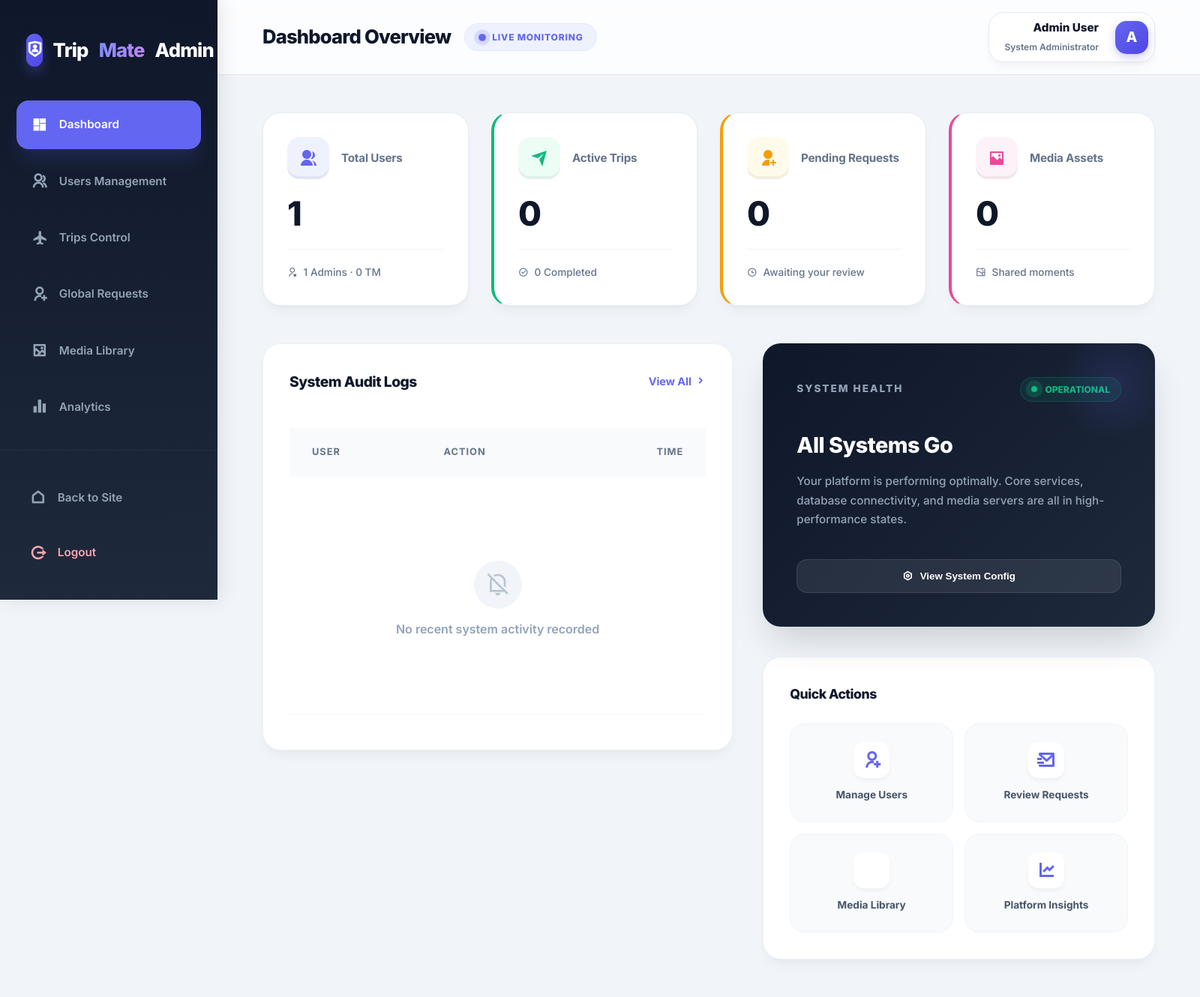
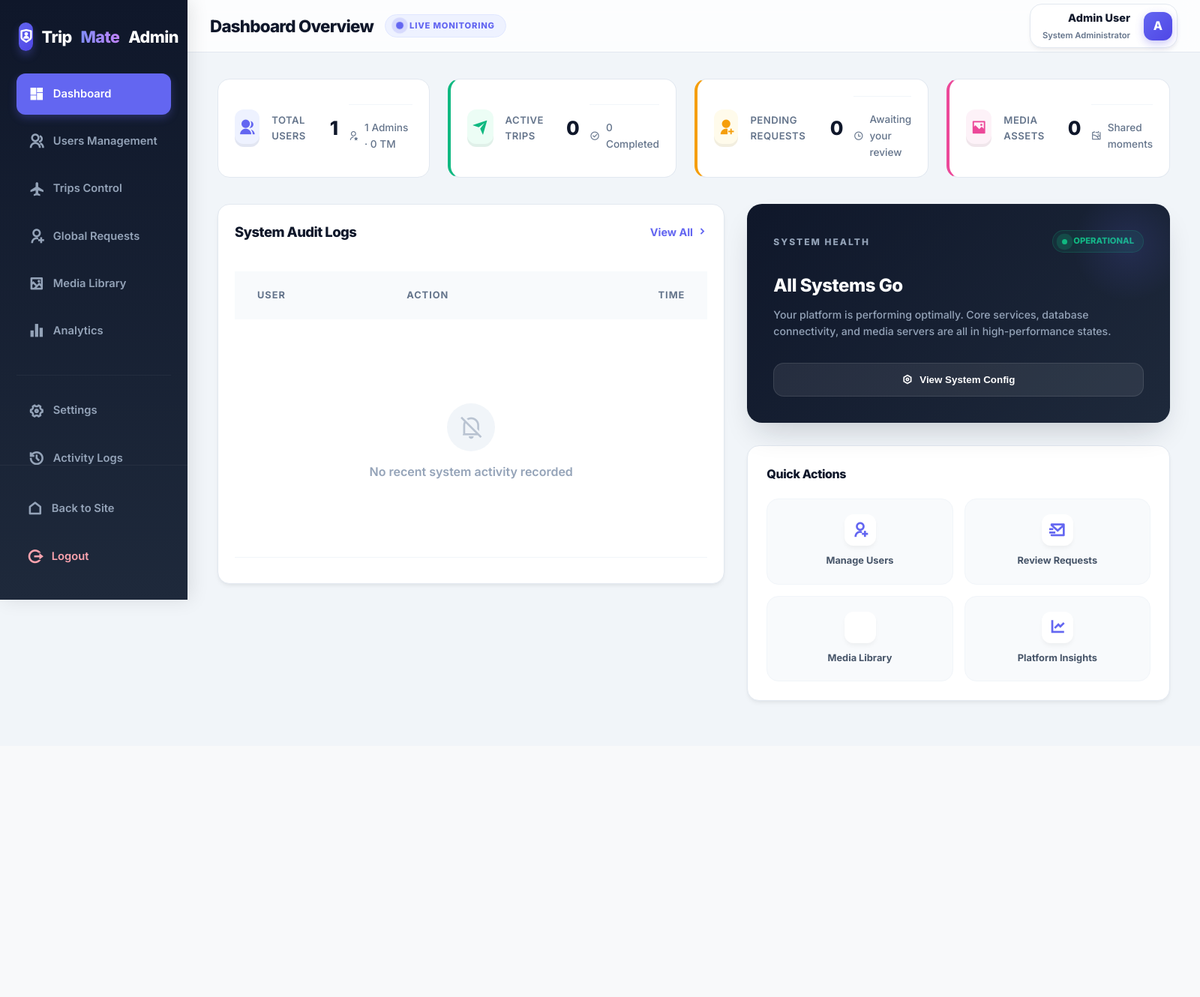
Before and after one commit to kthacking/TripMate, a PHP site: page /admin_dashboard.php in a window 1600 px wide. Shown: the whole page at 75% size. After the commit the page ends 939 px from the top, so only its background shows below. Run offline with PHP 8.4, Linux system fonts and the light colour scheme; a user stored in the database is signed in; data comes from the database, SQL or seed files in the repository; data that the repository does not hold is empty.

Commit message:
Fix the overall page scaling and layout in the TripMate

```diff
--- a/admin_dashboard.php
+++ b/admin_dashboard.php
@@ -22,7 +22,7 @@ try {
 ?>
 
 <!-- Stat Grid -->
-<div style="display: grid; grid-template-columns: repeat(4, 1fr); gap: 30px; margin-bottom: 50px;">
+<div style="display: grid; grid-template-columns: repeat(4, 1fr); gap: 24px; margin-bottom: 35px;">
 
     <div class="stat-card">
         <div class="stat-header">
@@ -70,12 +70,12 @@ try {
 
 </div>
 
-<div style="display: grid; grid-template-columns: 1.2fr 1fr; gap: 40px; align-items: start;">
+<div style="display: grid; grid-template-columns: 1.2fr 1fr; gap: 30px; align-items: start;">
 
     <!-- Recent Logs -->
-    <div class="admin-card" style="min-height: 500px;">
-        <div style="display: flex; justify-content: space-between; align-items: center; margin-bottom: 35px;">
-            <h3 style="font-size: 1.2rem; font-weight: 850; color: var(--admin-text-main); letter-spacing: -0.5px;">System Audit Logs</h3>
+    <div class="admin-card" style="min-height: 440px;">
+        <div style="display: flex; justify-content: space-between; align-items: center; margin-bottom: 25px;">
+            <h3 style="font-size: 1.15rem; font-weight: 850; color: var(--admin-text-main); letter-spacing: -0.5px;">System Audit Logs</h3>
             <a href="admin_logs.php" style="font-size: 0.9rem; color: var(--admin-primary); font-weight: 700; text-decoration: none; display: flex; align-items: center; gap: 5px;">
                 View All <i class="ri-arrow-right-s-line"></i>
             </a>
@@ -93,17 +93,17 @@ try {
                 <tbody>
                     <?php if($recent_logs && $recent_logs->num_rows > 0): while($log = $recent_logs->fetch_assoc()): ?>
                     <tr style="background: #F8FAFC; transition: all 0.2s hover;">
-                        <td style="padding: 18px 25px; border-radius: 16px 0 0 16px;">
-                            <div style="display: flex; align-items: center; gap: 14px;">
-                                <div style="width: 36px; height: 36px; border-radius: 10px; background: white; border: 1px solid #E2E8F0; display: flex; align-items: center; justify-content: center; font-size: 0.9rem; font-weight: 800; color: var(--admin-primary);">
+                        <td style="padding: 14px 20px; border-radius: 16px 0 0 16px;">
+                            <div style="display: flex; align-items: center; gap: 12px;">
+                                <div style="width: 34px; height: 34px; border-radius: 10px; background: white; border: 1px solid #E2E8F0; display: flex; align-items: center; justify-content: center; font-size: 0.85rem; font-weight: 800; color: var(--admin-primary);">
                                     <?php echo $log['user_name'] ? strtoupper(substr($log['user_name'], 0, 1)) : 'S'; ?>
                                 </div>
-                                <span style="font-weight: 700; color: #334155;"><?php echo htmlspecialchars($log['user_name'] ?? 'System'); ?></span>
+                                <span style="font-weight: 700; color: #334155; font-size: 0.9rem;"><?php echo htmlspecialchars($log['user_name'] ?? 'System'); ?></span>
                             </div>
                         </td>
-                        <td style="padding: 18px 25px;"><span style="font-size: 0.95rem; color: #64748B; font-weight: 500;"><?php echo htmlspecialchars($log['action']); ?></span></td>
-                        <td style="padding: 18px 25px; border-radius: 0 16px 16px 0; text-align: right;">
-                            <span style="font-size: 0.9rem; color: #94A3B8; font-weight: 600;"><?php echo date('M d, H:i', strtotime($log['created_at'])); ?></span>
+                        <td style="padding: 14px 20px;"><span style="font-size: 0.9rem; color: #64748B; font-weight: 500;"><?php echo htmlspecialchars($log['action']); ?></span></td>
+                        <td style="padding: 14px 20px; border-radius: 0 16px 16px 0; text-align: right;">
+                            <span style="font-size: 0.85rem; color: #94A3B8; font-weight: 600;"><?php echo date('M d, H:i', strtotime($log['created_at'])); ?></span>
                         </td>
                     </tr>
                     <?php endwhile; else: ?>
@@ -124,23 +124,23 @@ try {
     </div>
 
     <!-- Right Sidebar Column -->
-    <div style="display: flex; flex-direction: column; gap: 40px;">
+    <div style="display: flex; flex-direction: column; gap: 30px;">
 
         <!-- Premium Health Status -->
-        <div style="background: linear-gradient(135deg, #0F172A 0%, #1E293B 100%); color: white; border-radius: var(--radius-2xl); padding: 45px; box-shadow: 0 25px 50px -12px rgba(15, 23, 42, 0.2); position: relative; overflow: hidden;">
+        <div style="background: linear-gradient(135deg, #0F172A 0%, #1E293B 100%); color: white; border-radius: 20px; padding: 35px; box-shadow: 0 20px 40px -12px rgba(15, 23, 42, 0.2); position: relative; overflow: hidden;">
             <div style="position: absolute; top: -20px; right: -20px; width: 150px; height: 150px; background: radial-gradient(circle, rgba(99, 102, 241, 0.15) 0%, transparent 70%);"></div>
 
-            <div style="display: flex; justify-content: space-between; align-items: center; margin-bottom: 35px;">
-                <h3 style="font-size: 0.85rem; font-weight: 800; margin: 0; color: #94A3B8; text-transform: uppercase; letter-spacing: 2px;">System Health</h3>
-                <div style="display: flex; align-items: center; gap: 10px; background: rgba(16, 185, 129, 0.1); padding: 6px 14px; border-radius: 30px; border: 1px solid rgba(16, 185, 129, 0.2);">
-                    <div style="width: 8px; height: 8px; border-radius: 50%; background: #10B981; box-shadow: 0 0 12px #10B981; animation: pulse-health 2s infinite;"></div>
-                    <span style="font-size: 0.75rem; font-weight: 800; color: #10B981;">OPERATIONAL</span>
+            <div style="display: flex; justify-content: space-between; align-items: center; margin-bottom: 25px;">
+                <h3 style="font-size: 0.75rem; font-weight: 800; margin: 0; color: #94A3B8; text-transform: uppercase; letter-spacing: 2px;">System Health</h3>
+                <div style="display: flex; align-items: center; gap: 8px; background: rgba(16, 185, 129, 0.1); padding: 5px 12px; border-radius: 30px; border: 1px solid rgba(16, 185, 129, 0.2);">
+                    <div style="width: 7px; height: 7px; border-radius: 50%; background: #10B981; box-shadow: 0 0 10px #10B981; animation: pulse-health 2s infinite;"></div>
+                    <span style="font-size: 0.7rem; font-weight: 800; color: #10B981;">OPERATIONAL</span>
                 </div>
             </div>
 
-            <div style="margin-bottom: 40px;">
-                <div style="font-size: 1.8rem; font-weight: 850; margin-bottom: 12px; letter-spacing: -0.5px;">All Systems Go</div>
-                <p style="font-size: 0.95rem; color: #94A3B8; line-height: 1.7; margin: 0; font-weight: 500;">Your platform is performing optimally. Core services, database connectivity, and media servers are all in high-performance states.</p>
+            <div style="margin-bottom: 30px;">
+                <div style="font-size: 1.5rem; font-weight: 850; margin-bottom: 8px; letter-spacing: -0.5px;">All Systems Go</div>
+                <p style="font-size: 0.88rem; color: #94A3B8; line-height: 1.6; margin: 0; font-weight: 500;">Your platform is performing optimally. Core services, database connectivity, and media servers are all in high-performance states.</p>
             </div>
 
             <button onclick="location.href='admin_settings.php'" class="btn-premium" style="width: 100%; background: rgba(255, 255, 255, 0.08); border: 1px solid rgba(255, 255, 255, 0.1); color: white; justify-content: center; box-shadow: none;">
@@ -149,8 +149,8 @@ try {
         </div>
 
         <!-- Better Quick Navigation -->
-        <div class="admin-card" style="padding: 35px;">
-            <h3 style="font-size: 1.1rem; color: var(--admin-text-main); font-weight: 850; margin-bottom: 25px; letter-spacing: -0.5px;">Quick Actions</h3>
+        <div class="admin-card" style="padding: 25px;">
+            <h3 style="font-size: 1rem; color: var(--admin-text-main); font-weight: 850; margin-bottom: 20px; letter-spacing: -0.4px;">Quick Actions</h3>
             <div style="display: grid; grid-template-columns: 1fr 1fr; gap: 15px;">
                 <a href="admin_users.php" class="action-tile">
                     <i class="ri-user-add-line"></i>
@@ -183,30 +183,30 @@ try {
 
 .action-tile {
     background: #F8FAFC;
-    padding: 24px 15px;
-    border-radius: 20px;
+    padding: 20px 10px;
+    border-radius: 16px;
     text-decoration: none;
     display: flex;
     flex-direction: column;
     align-items: center;
-    gap: 12px;
+    gap: 10px;
     color: #475569;
     font-weight: 700;
-    font-size: 0.85rem;
+    font-size: 0.8rem;
     border: 1px solid #F1F5F9;
     transition: all 0.3s cubic-bezier(0.4, 0, 0.2, 1);
 }
 
 .action-tile i {
-    font-size: 1.5rem;
+    font-size: 1.35rem;
     color: var(--admin-primary);
     background: white;
-    width: 48px;
-    height: 48px;
+    width: 42px;
+    height: 42px;
     display: flex;
     align-items: center;
     justify-content: center;
-    border-radius: 14px;
+    border-radius: 12px;
     box-shadow: 0 4px 6px -1px rgba(0, 0, 0, 0.05);
 }
 
--- a/admin_header.php
+++ b/admin_header.php
@@ -53,7 +53,7 @@ try {
     <script src="script.js" defer></script>
     <style>
         :root {
-            --admin-sidebar-width: 290px;
+            --admin-sidebar-width: 250px;
             --admin-primary: #6366F1;
             --admin-primary-dark: #4F46E5;
             --admin-bg: #F1F5F9;
@@ -63,15 +63,16 @@ try {
             --admin-text-main: #0F172A;
             --admin-text-muted: #64748B;
             --admin-border: #E2E8F0;
-            --radius-2xl: 24px;
-            --radius-xl: 18px;
-            --radius-lg: 12px;
-            --shadow-premium: 0 10px 15px -3px rgba(0, 0, 0, 0.04), 0 4px 6px -2px rgba(0, 0, 0, 0.02);
-            --shadow-active: 0 20px 25px -5px rgba(99, 102, 241, 0.15), 0 10px 10px -5px rgba(99, 102, 241, 0.05);
+            --radius-2xl: 20px;
+            --radius-xl: 16px;
+            --radius-lg: 10px;
+            --shadow-premium: 0 4px 6px -1px rgba(0, 0, 0, 0.05), 0 2px 4px -1px rgba(0, 0, 0, 0.03);
+            --shadow-active: 0 10px 15px -3px rgba(99, 102, 241, 0.12), 0 4px 6px -2px rgba(99, 102, 241, 0.05);
         }
 
         body {
             font-family: 'Inter', system-ui, -apple-system, sans-serif;
+            font-size: 14px;
             background-color: var(--admin-bg);
             margin: 0;
             display: flex;
@@ -96,27 +97,27 @@ try {
         }
 
         .admin-logo {
-            padding: 45px 35px;
-            font-size: 1.6rem;
+            padding: 30px 25px;
+            font-size: 1.35rem;
             font-weight: 800;
             color: white;
             display: flex;
             align-items: center;
-            gap: 14px;
+            gap: 12px;
             text-decoration: none;
-            letter-spacing: -0.8px;
+            letter-spacing: -0.6px;
         }
 
         .admin-logo i {
             background: linear-gradient(135deg, #6366F1, #4F46E5);
-            width: 44px;
-            height: 44px;
+            width: 38px;
+            height: 38px;
             display: flex;
             align-items: center;
             justify-content: center;
-            border-radius: 14px;
-            font-size: 1.4rem;
-            box-shadow: 0 8px 16px rgba(99, 102, 241, 0.3);
+            border-radius: 12px;
+            font-size: 1.2rem;
+            box-shadow: 0 6px 12px rgba(99, 102, 241, 0.3);
             color: white;
         }
 
@@ -143,42 +144,37 @@ try {
         }
 
         .admin-menu-item {
-            margin-bottom: 10px;
+            margin-bottom: 8px; /* Reduced margin */
         }
 
         .admin-menu-link {
             display: flex;
             align-items: center;
-            gap: 16px;
-            padding: 16px 20px;
-            border-radius: 16px;
+            padding: 11px 16px;
+            border-radius: 12px;
             color: #94A3B8;
             text-decoration: none;
             font-weight: 600;
-            font-size: 0.95rem;
-            transition: all 0.3s cubic-bezier(0.4, 0, 0.2, 1);
-            position: relative;
+            font-size: 0.92rem;
+            transition: all 0.2s cubic-bezier(0.4, 0, 0.2, 1);
+            gap: 12px;
         }
 
         .admin-menu-link i {
             font-size: 1.3rem;
-            transition: all 0.3s;
+            transition: transform 0.2s;
         }
 
         .admin-menu-link:hover {
             color: white;
-            background: rgba(255, 255, 255, 0.04);
-        }
-
-        .admin-menu-link:hover i {
-            transform: scale(1.1);
-            color: var(--admin-primary);
+            background: rgba(255, 255, 255, 0.05);
+            transform: translateX(4px);
         }
 
         .admin-menu-link.active {
             background: var(--admin-primary);
             color: white;
-            box-shadow: var(--shadow-active);
+            box-shadow: 0 4px 12px rgba(99, 102, 241, 0.3);
         }
 
         .admin-menu-link.active i {
@@ -196,36 +192,36 @@ try {
 
         /* Sticky Header */
         .admin-top-bar {
-            height: 100px;
+            height: 70px;
             background: rgba(255, 255, 255, 0.8);
-            backdrop-filter: blur(12px);
+            backdrop-filter: blur(10px);
+            border-bottom: 1px solid var(--admin-border);
             display: flex;
             align-items: center;
             justify-content: space-between;
-            padding: 0 60px;
+            padding: 0 30px;
             position: sticky;
             top: 0;
             z-index: 1000;
-            border-bottom: 1px solid var(--admin-border);
         }
 
         .top-bar-left h2 {
-            font-size: 1.6rem;
+            font-size: 1.4rem; /* Reduced font size */
             font-weight: 800;
             color: var(--admin-text-main);
             margin: 0;
             letter-spacing: -0.8px;
             display: flex;
             align-items: center;
-            gap: 18px;
+            gap: 15px; /* Reduced gap */
         }
 
         .status-badge-live {
             background: #EEF2FF;
             color: #6366F1;
-            padding: 8px 18px;
+            padding: 6px 14px; /* Reduced padding */
             border-radius: 40px;
-            font-size: 0.75rem;
+            font-size: 0.7rem; /* Reduced font size */
             font-weight: 800;
             letter-spacing: 0.8px;
             display: flex;
@@ -252,10 +248,10 @@ try {
         .admin-profile {
             display: flex;
             align-items: center;
-            gap: 22px;
-            padding: 8px 8px 8px 20px;
+            gap: 18px; /* Reduced gap */
+            padding: 6px 6px 6px 16px; /* Reduced padding */
             background: white;
-            border-radius: 20px;
+            border-radius: 16px; /* Reduced radius */
             border: 1px solid var(--admin-border);
             box-shadow: var(--shadow-premium);
         }
@@ -267,33 +263,33 @@ try {
         .profile-name {
             font-weight: 800;
             color: var(--admin-text-main);
-            font-size: 0.95rem;
+            font-size: 0.9rem; /* Reduced font size */
             display: block;
         }
 
         .profile-role {
-            font-size: 0.75rem;
+            font-size: 0.7rem; /* Reduced font size */
             color: var(--admin-text-muted);
             margin-top: 1px;
             font-weight: 600;
         }
 
         .profile-avatar {
-            width: 44px;
-            height: 44px;
+            width: 38px; /* Reduced size */
+            height: 38px; /* Reduced size */
             background: linear-gradient(135deg, #6366F1, #4F46E5);
-            border-radius: 15px;
+            border-radius: 12px; /* Reduced radius */
             display: flex;
             align-items: center;
             justify-content: center;
             color: white;
             font-weight: 800;
-            font-size: 1.2rem;
+            font-size: 1rem; /* Reduced font size */
             box-shadow: 0 4px 12px rgba(79, 70, 229, 0.3);
         }
 
         .admin-content {
-            padding: 50px 60px;
+            padding: 35px 40px; /* Reduced padding */
             max-width: 1700px;
             width: 100%;
             box-sizing: border-box;
@@ -306,24 +302,26 @@ try {
         }
 
         /* Global UI Elements */
+        /* Main Card System */
         .admin-card {
-            background: white;
-            border-radius: var(--radius-2xl);
-            padding: 35px;
+            background: var(--admin-card-bg);
+            border-radius: 16px;
+            padding: 22px;
+            border: 1px solid var(--admin-border);
             box-shadow: var(--shadow-premium);
-            border: 1px solid rgba(226, 232, 240, 0.6);
+            margin-bottom: 25px;
         }
 
+        /* Stat Cards */
         .stat-card {
             background: white;
-            padding: 32px;
-            border-radius: var(--radius-2xl);
-            box-shadow: var(--shadow-premium);
+            padding: 22px;
+            border-radius: 16px;
+            border: 1px solid var(--admin-border);
             display: flex;
-            flex-direction: column;
-            gap: 24px;
-            border: 1px solid rgba(226, 232, 240, 0.8);
-            transition: all 0.4s cubic-bezier(0.4, 0, 0.2, 1);
+            align-items: center;
+            gap: 15px;
+            transition: all 0.3s;
         }
 
         .stat-card:hover {
@@ -339,30 +337,31 @@ try {
         }
 
         .stat-icon {
-            width: 56px;
-            height: 56px;
-            border-radius: 16px;
+            width: 50px;
+            height: 50px;
+            border-radius: 12px;
             display: flex;
             align-items: center;
             justify-content: center;
-            font-size: 1.5rem;
+            font-size: 1.4rem;
             box-shadow: inset 0 -4px 0 rgba(0,0,0,0.05);
         }
 
         .stat-label {
-            font-size: 0.95rem;
-            font-weight: 700;
+            font-size: 0.82rem;
             color: var(--admin-text-muted);
-            letter-spacing: -0.2px;
+            font-weight: 600;
+            text-transform: uppercase;
+            letter-spacing: 0.5px;
         }
 
         .stat-value {
-            font-size: 2.8rem;
-            font-weight: 850;
+            font-size: 1.6rem;
+            font-weight: 800;
             color: var(--admin-text-main);
-            margin: 0;
-            letter-spacing: -1.5px;
-            line-height: 1;
+            line-height: 1.2;
+            margin: 0; /* Ensure margin is reset if needed */
+            letter-spacing: -1.5px; /* Keep original letter spacing */
         }
 
         .stat-footer {
--- a/header.php
+++ b/header.php
@@ -154,4 +154,4 @@ if (session_status() === PHP_SESSION_NONE) {
         </div>
     </nav>
     <!-- Content padding for fixed navbar -->
-    <div style="height: 80px;"></div>
+    <div style="height: 65px;"></div>
--- a/style.css
+++ b/style.css
@@ -15,9 +15,9 @@
     --shadow-sm: 0 2px 4px rgba(0, 0, 0, 0.05);
     --shadow-md: 0 4px 6px rgba(0, 0, 0, 0.1);
     --shadow-lg: 0 10px 15px rgba(0, 0, 0, 0.1);
-    --radius-lg: 20px;
-    --radius-md: 12px;
-    --radius-sm: 8px;
+    --radius-lg: 16px;
+    --radius-md: 10px;
+    --radius-sm: 6px;
     --transition: all 0.3s ease;
 }
 
```
Also changed, not shown: other parts of style.css (+13 -11 lines), admin_media.php (+24 -24 lines), admin_settings.php (+45 -23 lines), admin_trips.php (+15 -15 lines), admin_users.php (+12 -12 lines).
